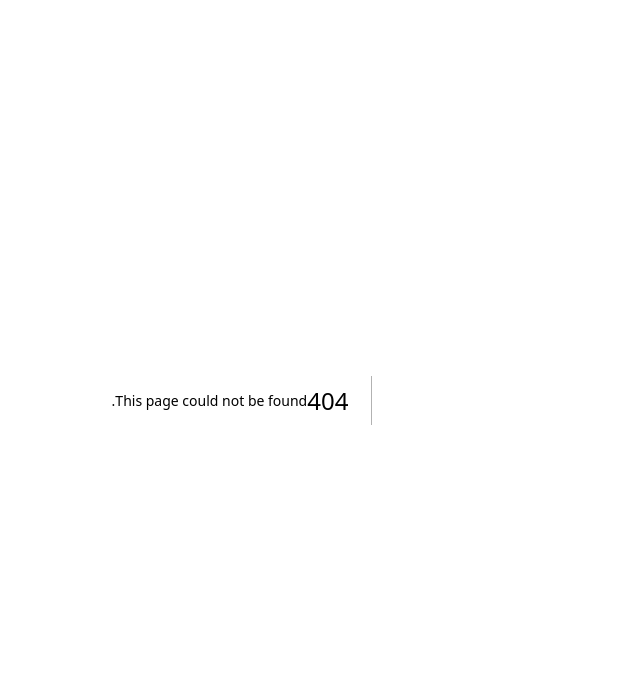
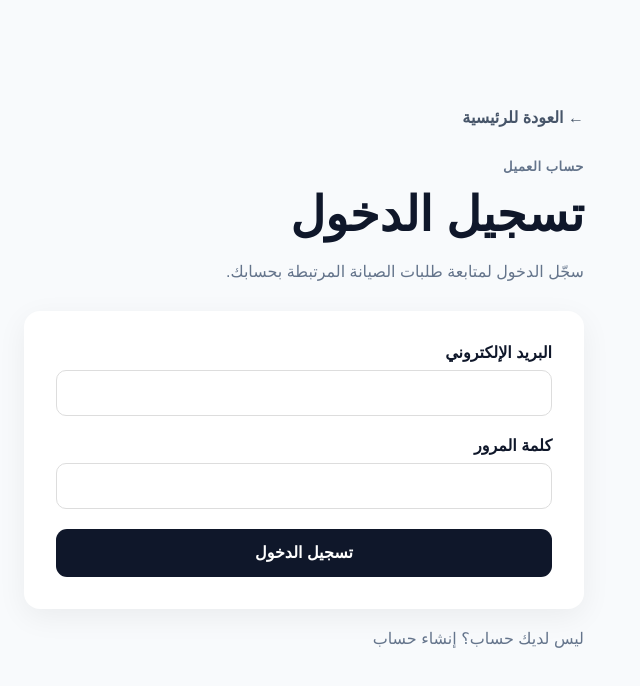
Before and after one commit to nsqdes-source/maintenance-website, a Next.js app: page /login in a window 1280 px wide. Before the commit this address had no page. Shown: the top 686 px of the page, without its empty margins (430-1070 px from the left). Built offline with nearby package versions, Linux system fonts and the light colour scheme.

Commit message:
feat: add customer login

```diff
--- /dev/null
+++ b/app/login/page.tsx
@@ -0,0 +1,61 @@
+"use client";
+
+import { FormEvent, useState } from "react";
+import { createClient } from "@/lib/supabase/client";
+
+export default function LoginPage() {
+  const [email, setEmail] = useState("");
+  const [password, setPassword] = useState("");
+  const [error, setError] = useState("");
+  const [pending, setPending] = useState(false);
+
+  async function handleSubmit(event: FormEvent<HTMLFormElement>) {
+    event.preventDefault();
+    setPending(true);
+    setError("");
+
+    const supabase = createClient();
+    const { error: signInError } = await supabase.auth.signInWithPassword({
+      email: email.trim(),
+      password,
+    });
+
+    if (signInError) {
+      setError("بيانات الدخول غير صحيحة أو يجب تأكيد البريد الإلكتروني أولًا.");
+      setPending(false);
+      return;
+    }
+
+    window.location.href = "/account";
+  }
+
+  return (
+    <main className="adminPage">
+      <div className="adminLoginCard">
+        <a className="backLink" href="/">← العودة للرئيسية</a>
+        <p className="eyebrow">حساب العميل</p>
+        <h1>تسجيل الدخول</h1>
+        <p className="adminIntro">سجّل الدخول لمتابعة طلبات الصيانة المرتبطة بحسابك.</p>
+
+        <form className="request-form" onSubmit={handleSubmit}>
+          <div className="form-group">
+            <label htmlFor="email">البريد الإلكتروني</label>
+            <input id="email" type="email" value={email} onChange={(e) => setEmail(e.target.value)} required autoComplete="email" />
+          </div>
+          <div className="form-group">
+            <label htmlFor="password">كلمة المرور</label>
+            <input id="password" type="password" value={password} onChange={(e) => setPassword(e.target.value)} required autoComplete="current-password" />
+          </div>
+
+          {error && <div className="form-error" role="alert">{error}</div>}
+
+          <button className="button primary adminSubmit" type="submit" disabled={pending}>
+            {pending ? "جاري تسجيل الدخول..." : "تسجيل الدخول"}
+          </button>
+        </form>
+
+        <p className="adminIntro">ليس لديك حساب؟ <a href="/register">إنشاء حساب</a></p>
+      </div>
+    </main>
+  );
+}
```
